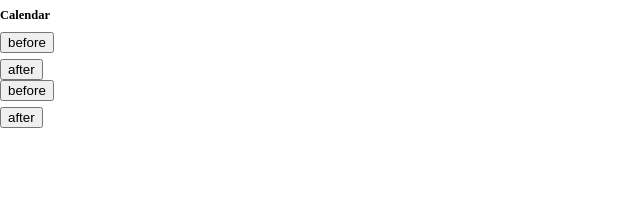
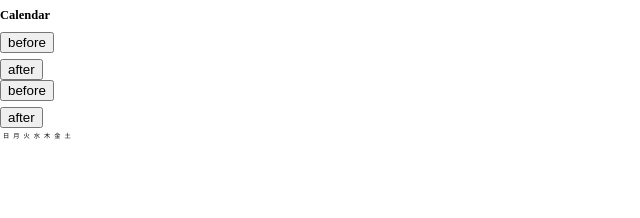
Before and after one commit to RikutoOgaki/Compo-OR, a Next.js app: page /Calendar in a window 1280 px wide. Shown: the top 218 px of the page, without its empty margins (0-640 px from the left). Built offline with nearby package versions, Linux system fonts and the light colour scheme.

Commit message:
Component

```diff
--- a/src/components/Calendar/Calendar.tsx
+++ b/src/components/Calendar/Calendar.tsx
@@ -8,12 +8,19 @@ type Props = {
     calendarSize: string,
 }
 
+function weekIdx(day: number) {
+    if (day === 0) {
+        return 6
+    }
+
+    return day - 1
+}
+
 export default function Calendar(props: Props) {
 
-    const day = dayjs()
-    const [state, setState] = useState({
-        nowYear: day.year(),
-        nowMonth: dayjs().month() + 1,
+    const [state, setState] = useState<Props>({
+        nowYear: props.nowYear,
+        nowMonth: props.nowMonth,
         calendarSize: props.calendarSize
     })
 
@@ -26,7 +33,19 @@ export default function Calendar(props: Props) {
         })
     }, [props])
 
+    // 1週間の曜日配列
+    const weekArray = ['日', '月', '火', '水', '木', '金', '土']
+
     // 日付についてのあれこれのデータ ここから
+
+    // 今月の1日を取得 (日本時間で)
+    const month = dayjs(`${state.nowYear}-${state.nowMonth}`)
+    console.log(month);
+
+    // stateの月の日数を配列で持つ
+    const toArray = new Array(month.daysInMonth())
+
+    console.log(toArray);
 
 
     // ここまで
@@ -34,7 +53,18 @@ export default function Calendar(props: Props) {
     return (
         <>
             <div className={style.CalendarWrap} style={{ width: `${state.calendarSize}`, height: `${state.calendarSize}` }}>
+                <table>
+                    <thead>
+                        <tr>
+                            {weekArray.map((e, week) =>
+                                <td key={week}>{e}</td>
+                            )}
+                        </tr>
+                    </thead>
+                    <tbody>
 
+                    </tbody>
+                </table>
             </div>
         </>
     )
--- a/src/pages/Calendar/index.tsx
+++ b/src/pages/Calendar/index.tsx
@@ -1,10 +1,17 @@
 import { useState, useEffect } from 'react'
 import Calendar from '@/components/Calendar/Calendar'
 import style from '@/styles/pages/Calendar/index.module.scss'
+import dayjs from 'dayjs'
 
 export default function CalendarHome() {
 
-    const [state, setState] = useState()
+    const day = dayjs()
+    const [state, setState] = useState({
+        nowYear: day.year(),
+        nowMonth: day.month() + 1,
+        calendarSize: ''
+    })
+
 
     return (
         <>
@@ -29,6 +36,11 @@ export default function CalendarHome() {
                     <div></div>
                 </div>
                 {/* CalendarComponentがここに入る */}
+                <Calendar
+                    nowYear={state.nowYear}
+                    nowMonth={state.nowMonth}
+                    calendarSize={state.calendarSize}
+                />
             </div>
         </>
     )
```
